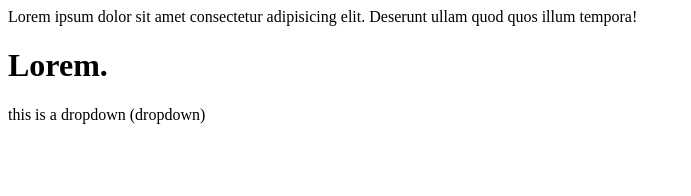
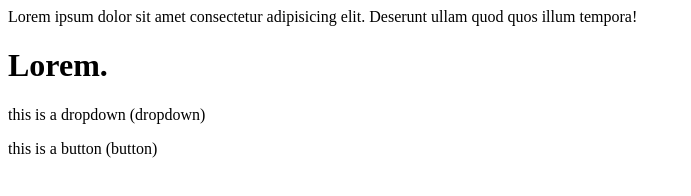
Before and after one commit to Haniafaisal734/first-project, a plain HTML site: page index.html in a window 1280 px wide. Shown: the whole page, without its empty margins (0-691 px from the left). Drawn offline with Linux system fonts and the light colour scheme.

Commit message:
added a button

```diff
--- a/index.html
+++ b/index.html
@@ -13,5 +13,6 @@
     </div>
     <h1>Lorem.</h1>
     <p>this is a dropdown (dropdown)</p>
+    <p>this is a button (button)</p>
 </body>
 </html>
```
